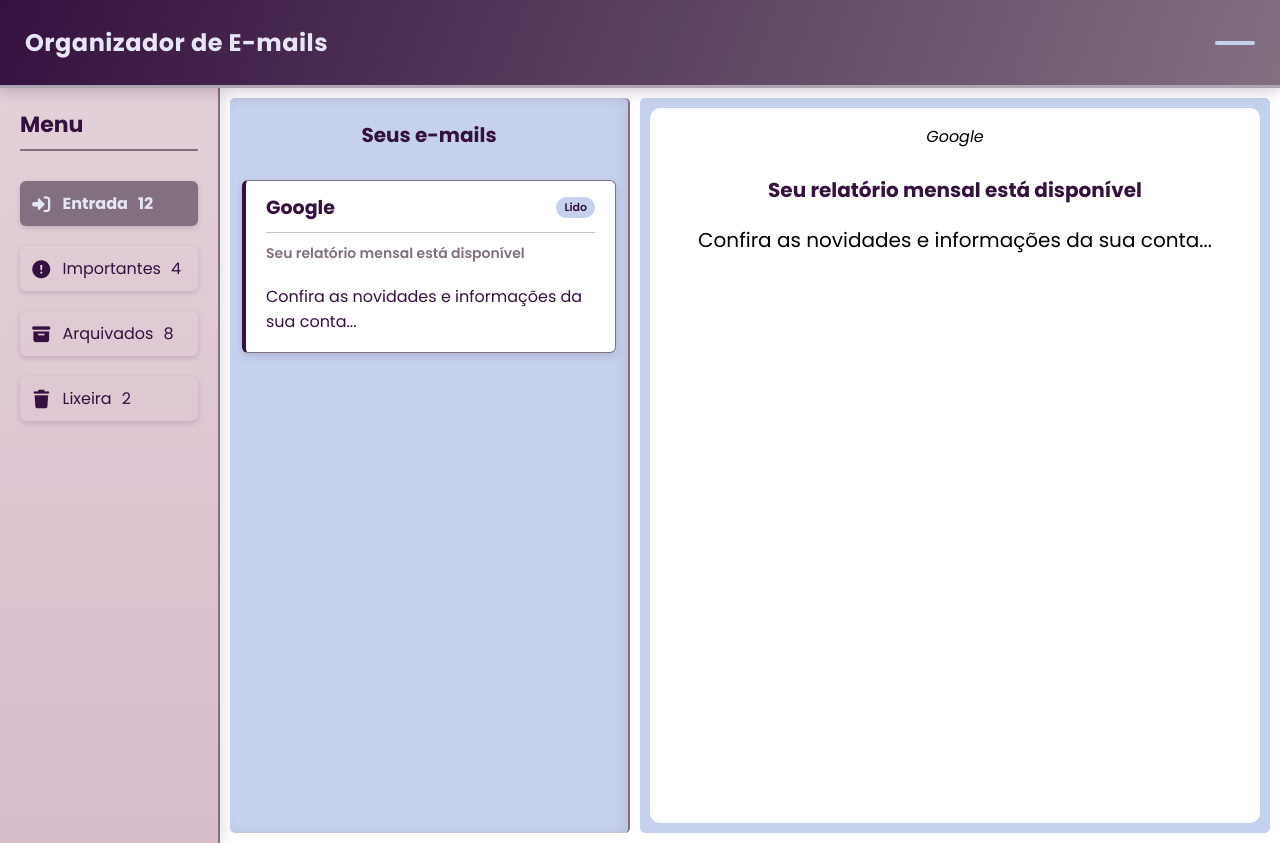
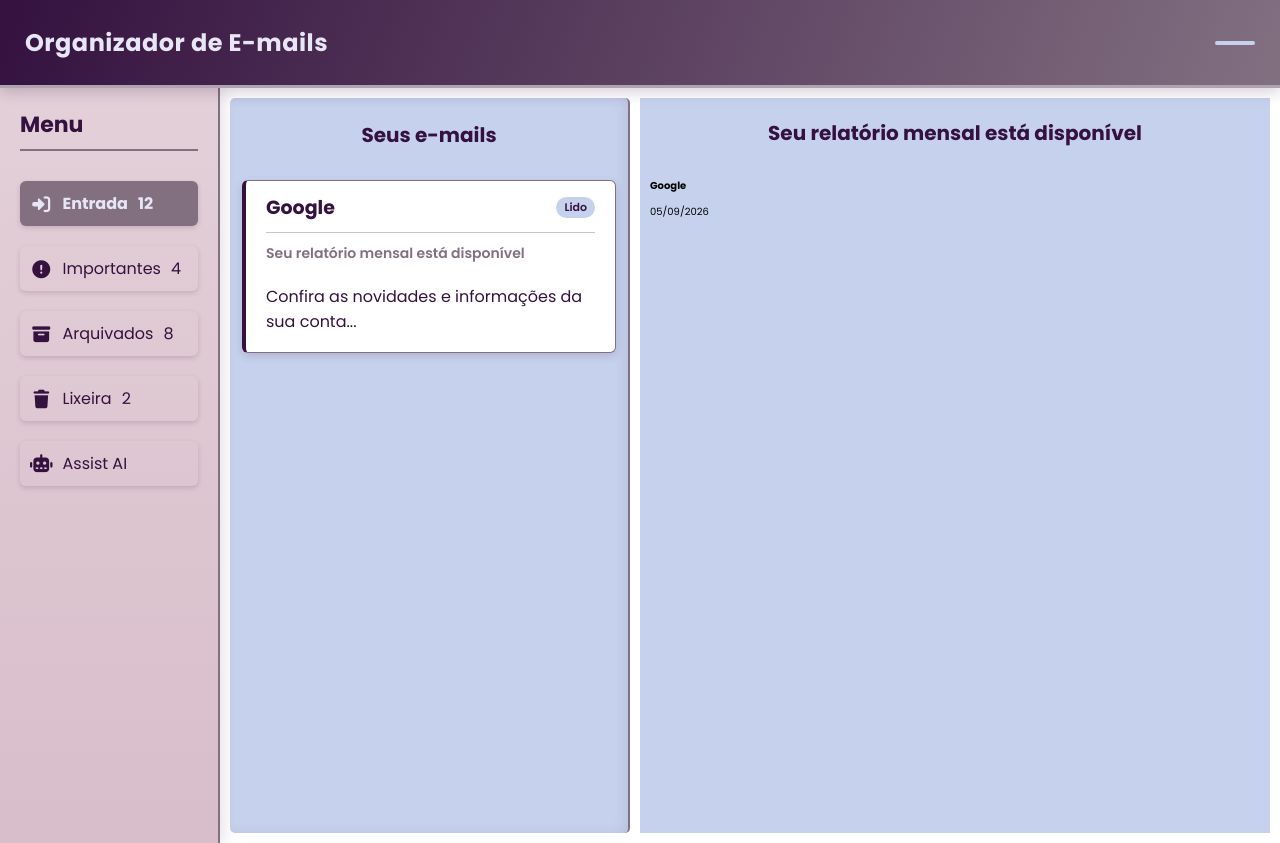
Before and after one commit to Eder-Rafael-Avila/organizador_email, a React (Vite) app in the folder frontend/: page / in a window 1280 px wide. Both pictures are taken after a click on the element 429 px from the left and 266 px from the top of the page. Built offline with nearby package versions, Linux system fonts and the light colour scheme.

Commit message:
aba chatbot adicionada (ideia inicial)

```diff
--- /dev/null
+++ b/frontend/src/components/AssistAISection/index.jsx
@@ -0,0 +1,18 @@
+import './index.scss'
+
+export default function AssistAiSection() {
+    return (
+        <section className='comp-assistSection'>
+            <h2>Seu assistente AI</h2>
+
+            <div className='chat-area'>
+                <div className='text-bar'>
+                    <input type="text" placeholder='Quais são minhas tarefas da semana?' />
+                    <button>
+                        Enviar
+                    </button>
+                </div>
+            </div>
+        </section>
+    )
+}
--- /dev/null
+++ b/frontend/src/components/AssistAISection/index.scss
@@ -0,0 +1,58 @@
+.comp-assistSection {
+    width: 55rem;
+
+    display: flex;
+    flex-direction: column;
+
+    h2 {
+        align-self: center;
+    }
+
+    .chat-area {
+        display: flex;
+        flex-direction: column;
+        justify-content: end;
+        align-items: center;
+
+        padding: 1rem;
+        border-radius: 1rem;
+
+        background-color: var(--corMagentaEscuro);
+        height: 100%;
+
+        .text-bar {
+            display: flex;
+            gap: .2rem;
+            align-items: center;
+
+            width: 100%;
+
+            input {
+                padding: 1.3rem 2rem;
+                font: 500 1.6rem 'Poppins';
+                flex: 3;
+
+                border-radius: 1rem 0 0 1rem;
+                outline: none;
+                border: none;
+            }
+
+            button {
+                background-color: var(--corDarkAmetist);
+                color: white;
+
+                padding: 1.3rem 2rem;
+                font: 500 1.6rem 'Poppins';
+                flex: 1;
+
+                border-radius: 0 1rem 1rem 0;
+                outline: none;
+                border: none;
+            }
+
+            input, button {
+                box-shadow: 0px 2px 5px var(--corDarkAmetist);
+            }
+        }
+    }
+}
--- a/frontend/src/components/EmailList/index.jsx
+++ b/frontend/src/components/EmailList/index.jsx
@@ -1,8 +1,15 @@
 import './index.scss'
 
 import EmailItem from '../EmailItem'
+import AssistAiSection from '../AssistAISection'
 
-export default function EmailList({ aoSelecionarEmail, emails, emailSelecionado, aoMarcarComoLido }) {
+export default function EmailList({ aoSelecionarEmail, emails, emailSelecionado, aoMarcarComoLido, pastaSelecionada }) {
+
+    if (pastaSelecionada === "Assist AI") {
+        return (
+            <AssistAiSection />
+        )
+    }
 
     return (
         <section className='comp-emailList'>
--- a/frontend/src/components/EmailViewer/index.jsx
+++ b/frontend/src/components/EmailViewer/index.jsx
@@ -5,17 +5,28 @@ export default function EmailViewer({ email }) {
     if (!email) {
         return (
             <section className='comp-emailViewer'>
-                <p>selecione um e-mail para visualizar</p>
+                <div id='nenhumEmail'>
+                    <p id='selectEmail'>selecione um e-mail para visualizar</p>
+                </div>
             </section>
         );
     }
 
     return (
         <section className='comp-emailViewer'>
-            <div>
-                <p><i>{email.remetente}</i></p>
+            <div className='email-header'>
                 <h2>{email.assunto}</h2>
-                <span>{email.preview}</span>
+            </div>
+
+            <div className='email-remetente'>
+                <h3>{email.remetente}</h3>
+                <p>{email.data}</p>
+            </div>
+
+            <div className='email-content'>
+                <p>
+                    {email.conteudo}
+                </p>
             </div>
         </section>
     );
--- a/frontend/src/components/EmailViewer/index.scss
+++ b/frontend/src/components/EmailViewer/index.scss
@@ -1,29 +1,20 @@
 .comp-emailViewer {
     display: flex;
+    flex-direction: column;
+    align-items: center;
 
     background-color: var(--corLavender);
 
     flex: 1;
     padding: 1rem;
-    border-radius: .5rem;
 
-    p, i {
-        font-size: 1.6rem;
+    .email-remetente {
+        align-self: start;
     }
 
-    span {
-        font-size: 2rem;
-    }
+    #nenhumEmail {
+        display: flex;
 
-    div {
-        display: flex;
-        flex-direction: column;
-        align-items: center;
-        flex: 1;
-
-        background-color: white;
-
-        padding: 0 1rem;
-        border-radius: 1rem;
+        width: 100%;
     }
 }
--- a/frontend/src/components/Sidebar/index.jsx
+++ b/frontend/src/components/Sidebar/index.jsx
@@ -24,6 +24,11 @@ export default function Sidebar({ pastaSelecionada, aoSelecionarPasta }) {
             nome: "Lixeira",
             icone: "fa-solid fa-trash",
             quantidade: 2
+        },
+        {
+            nome: "Assist AI",
+            icone: "fa-solid fa-robot",
+            quantidade: ""
         }
     ]
 
--- a/frontend/src/index.scss
+++ b/frontend/src/index.scss
@@ -7,6 +7,7 @@
   --corMagentaEscuro: #827081;
   --corLavender: #C6D2ED;
   --corDarkAmetist: #34113F;
+  --corPreta: #3b3d33;
 }
 
 * {
--- a/frontend/src/pages/Home/index.jsx
+++ b/frontend/src/pages/Home/index.jsx
@@ -76,11 +76,13 @@ export default function Home() {
 
             <main>
               <div className='email-layout'>
+
                 <EmailList
                   aoSelecionarEmail={setEmailSelecionado}
                   emails={emailsFiltrados !== null ? emailsFiltrados : null}
                   emailSelecionado={emailSelecionado}
                   aoMarcarComoLido={marcarComoLido}
+                  pastaSelecionada={pastaSelecionada}
                 />
 
                 <EmailViewer email={emailAtual} />
```
